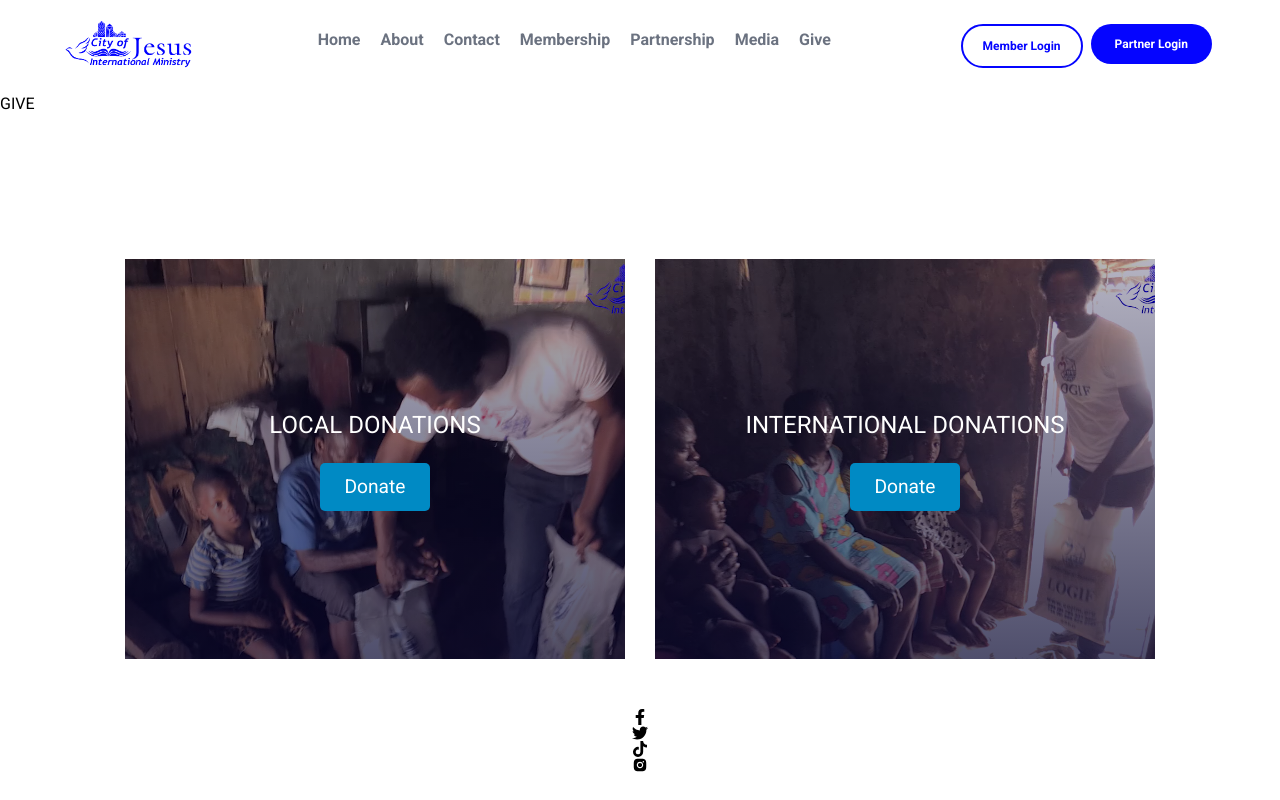
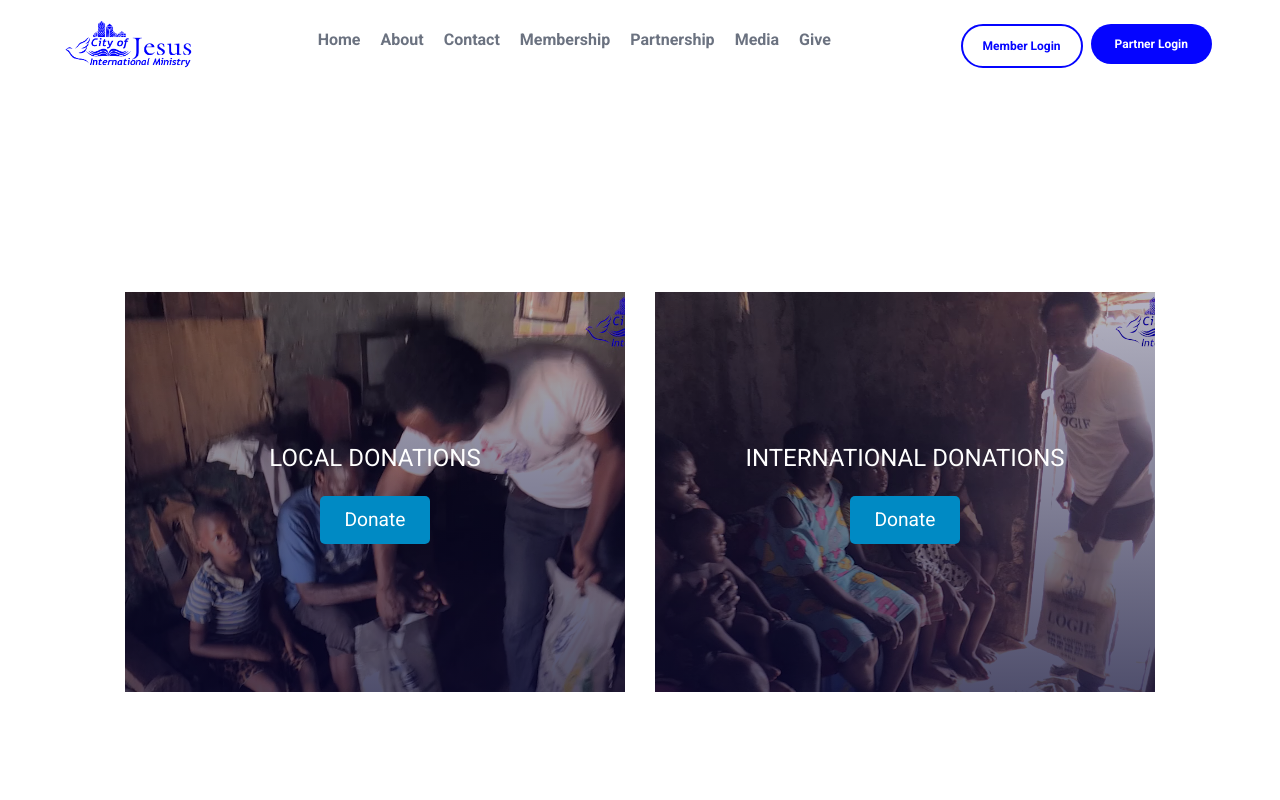
Before and after one commit to Cojim-Media/cojim, a React (Create React App) app: page /give in a window 1280 px wide. Shown: the top 800 px of the page. Built offline with nearby package versions, Linux system fonts and the light colour scheme.

Commit message:
Updated css issues

```diff
--- a/src/navPages/give/Give.js
+++ b/src/navPages/give/Give.js
@@ -1,7 +1,5 @@
 import React from 'react';
 import './give.css';
-import { AiFillInstagram } from 'react-icons/ai';
-import { FaFacebookF, FaTiktok, FaTwitter } from 'react-icons/fa';
 import { Link } from 'react-router-dom';
 import Footer from '../../components/footer/Footer';
 import Navbar from '../../components/navbar/Navbar';
@@ -10,9 +8,9 @@ const Give = () => {
   return (
     <>
       <Navbar />
-      <div className="ab-sub">
+      {/* <div className="ab-sub">
         <h2>GIVE</h2>
-      </div>
+      </div> */}
       <div className="give-body">
         <div className="give-cont">
           <div className="img1">
@@ -28,40 +26,6 @@ const Give = () => {
             </Link>
           </div>
         </div>
-        <div className="about-socio">
-          <a
-            target="_blank"
-            href="https://web.facebook.com/ChristopherOrjiMinistriesCOJIM?mibextid=ZbWKwL&_rdc=1&_rdr"
-            className="socio-fb"
-            rel="noreferrer"
-          >
-            <FaFacebookF />
-          </a>
-          <a
-            target="_blank"
-            href="https://twitter.com/cojimofficiel?t=gM2yvX_4GzUAgcdXD-rP8g&s=09"
-            className="socio-tw"
-            rel="noreferrer"
-          >
-            <FaTwitter />
-          </a>
-          <a
-            target="_blank"
-            href="https://www.tiktok.com/@cojim?_t=8Z9fouq804D&_r=1"
-            className="socio-tik"
-            rel="noreferrer"
-          >
-            <FaTiktok />
-          </a>
-          <a
-            target="_blank"
-            href="https://www.instagram.com/cojimofficiel/?igshid=YmMyMTA2M2Y%3D"
-            className="socio-in"
-            rel="noreferrer"
-          >
-            <AiFillInstagram />
-          </a>
-        </div>
       </div>
       <Footer />
     </>
--- a/src/navPages/give/local/Local.js
+++ b/src/navPages/give/local/Local.js
@@ -1,7 +1,4 @@
 import React from 'react';
-// import ReactDOM from 'react-dom';
-import { AiFillInstagram } from 'react-icons/ai';
-import { FaFacebookF, FaTiktok, FaTwitter } from 'react-icons/fa';
 import { Link } from 'react-router-dom';
 import Footer from '../../../components/footer/Footer';
 import Navbar from '../../../components/navbar/Navbar';
@@ -98,9 +95,9 @@ const Local = () => {
   return (
     <>
       <Navbar />
-      <div className="ab-sub">
+      {/* <div className="ab-sub">
         <h2>LOCAL DONATIONS</h2>
-      </div>
+      </div> */}
       {/* For the payment body */}
       <div className="local-body">
         <div className="l-left">
@@ -278,40 +275,6 @@ const Local = () => {
             </div>
           </div> */}
       </div>
-      <div className="about-socio l-icon">
-        <a
-          target="_blank"
-          href="https://web.facebook.com/ChristopherOrjiMinistriesCOJIM?mibextid=ZbWKwL&_rdc=1&_rdr"
-          className="socio-fb"
-          rel="noreferrer"
-        >
-          <FaFacebookF />
-        </a>
-        <a
-          target="_blank"
-          href="https://twitter.com/cojimofficiel?t=gM2yvX_4GzUAgcdXD-rP8g&s=09"
-          className="socio-tw"
-          rel="noreferrer"
-        >
-          <FaTwitter />
-        </a>
-        <a
-          target="_blank"
-          href="https://www.tiktok.com/@cojim?_t=8Z9fouq804D&_r=1"
-          className="socio-tik"
-          rel="noreferrer"
-        >
-          <FaTiktok />
-        </a>
-        <a
-          target="_blank"
-          href="https://www.instagram.com/cojimofficiel/?igshid=YmMyMTA2M2Y%3D"
-          className="socio-in"
-          rel="noreferrer"
-        >
-          <AiFillInstagram />
-        </a>
-      </div>
       <Footer />
     </>
   );
```
